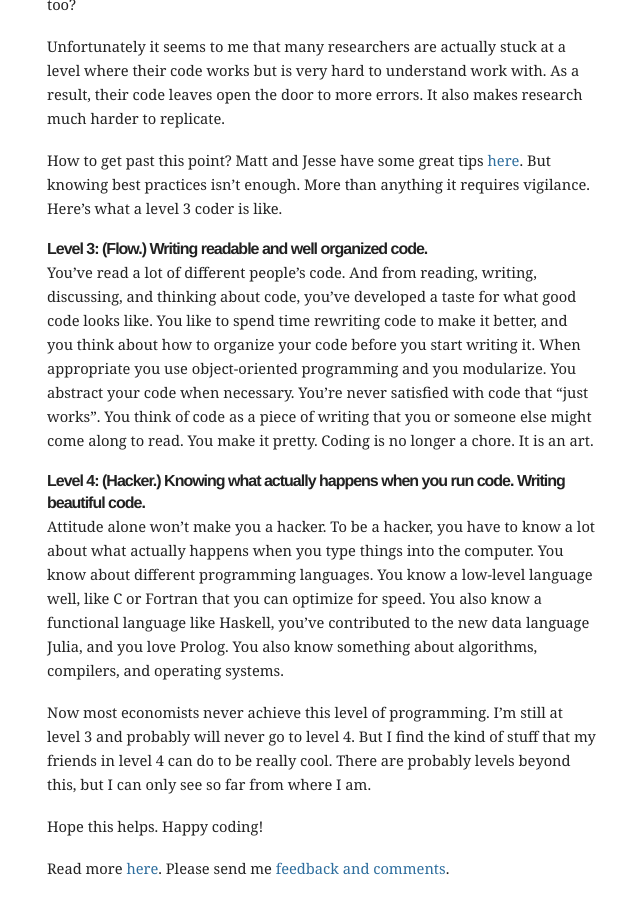
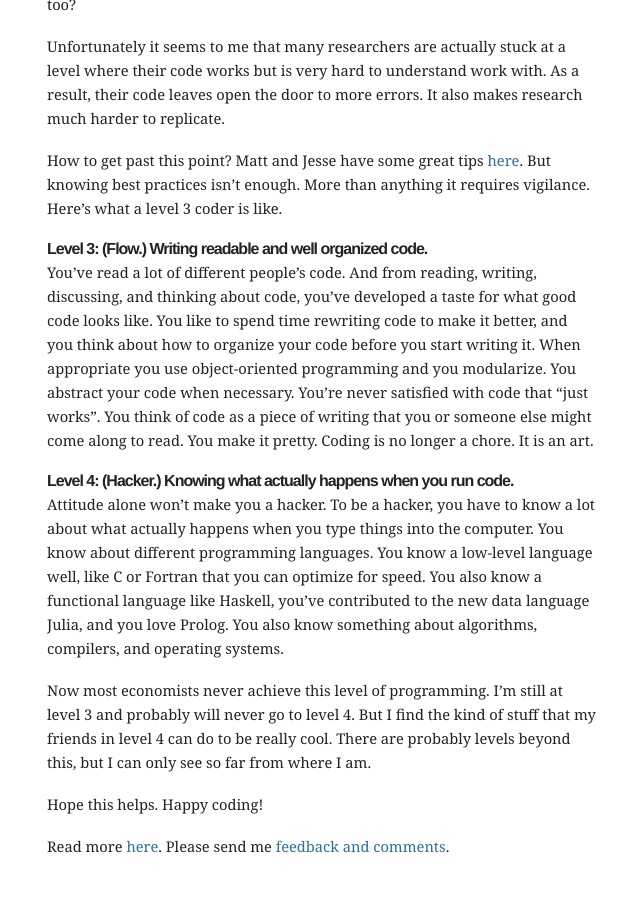
Before and after one commit to mbwong/mbwong.github.com, a Jekyll site: the page built from _posts/2014-03-13-programming-for-beginner-economists.md, in a window 1280 px wide and 900 px high, scrolled down 1906 px. Shown: the whole window, without its empty margins (303-943 px from the left). Built offline with Jekyll 4.4.1, drawn with Linux system fonts in a browser that asks for light colours; after the commit the page ends 2784 px from its top, so only the background shows below that.

Commit message:
Update 2014-03-13-programming-for-beginner-economists.md

```diff
--- a/_posts/2014-03-13-programming-for-beginner-economists.md
+++ b/_posts/2014-03-13-programming-for-beginner-economists.md
@@ -55,7 +55,7 @@ How to get past this point? Matt and Jesse have some great tips [here](http://fa
 
 You've read a lot of different people's code. And from reading, writing, discussing, and thinking about code, you've developed a taste for what good code looks like. You like to spend time rewriting code to make it better, and you think about how to organize your code before you start writing it. When appropriate you use object-oriented programming and you modularize. You abstract your code when necessary. You're never satisfied with code that "just works". You think of code as a piece of writing that you or someone else might come along to read. You make it pretty. Coding is no longer a chore. It is an art.
 
-###Level 4: (Hacker.) Knowing what actually happens when you run code. Writing beautiful code.
+###Level 4: (Hacker.) Knowing what actually happens when you run code.
 
 Attitude alone won't make you a hacker. To be a hacker, you have to know a lot about what actually happens when you type things into the computer. You know about different programming languages. You know a low-level language well, like C or Fortran that you can optimize for speed. You also know a functional language like Haskell, you've contributed to the new data language Julia, and you love Prolog. You also know something about algorithms, compilers, and operating systems.
 
```
